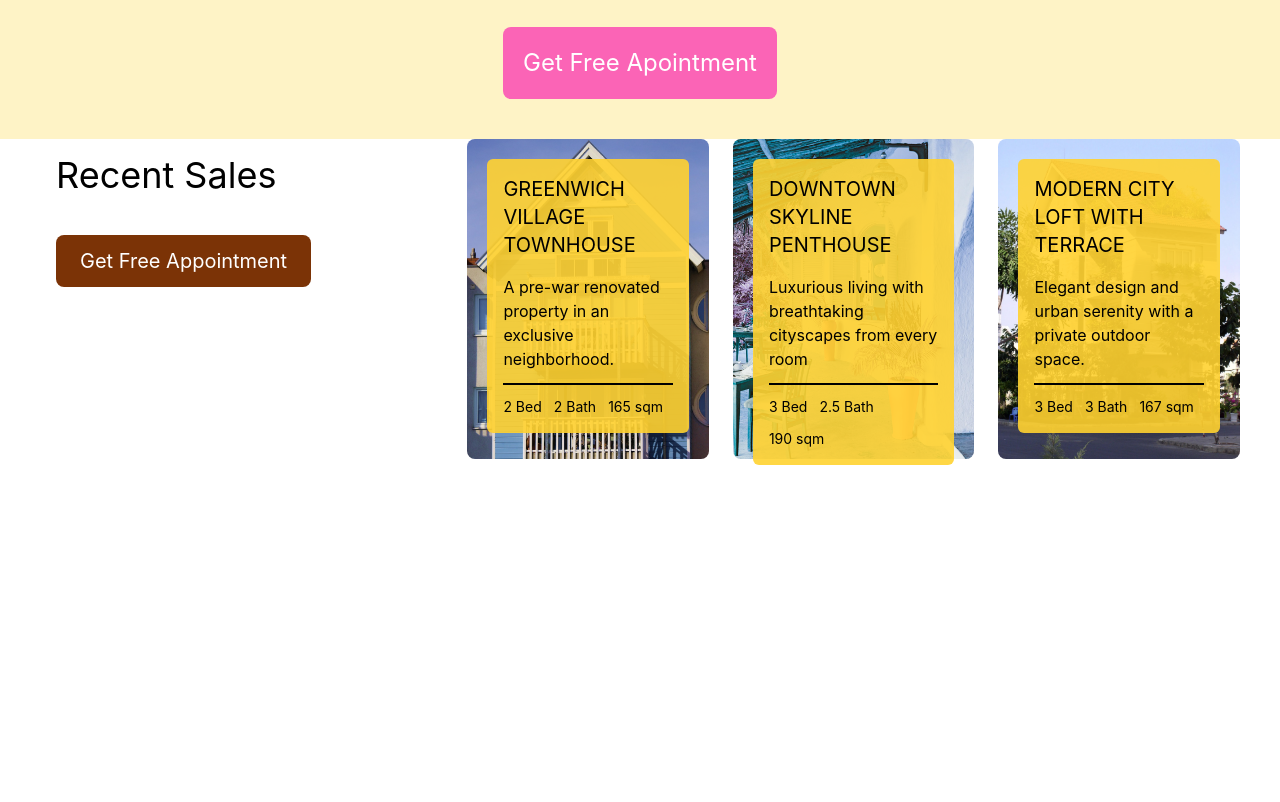
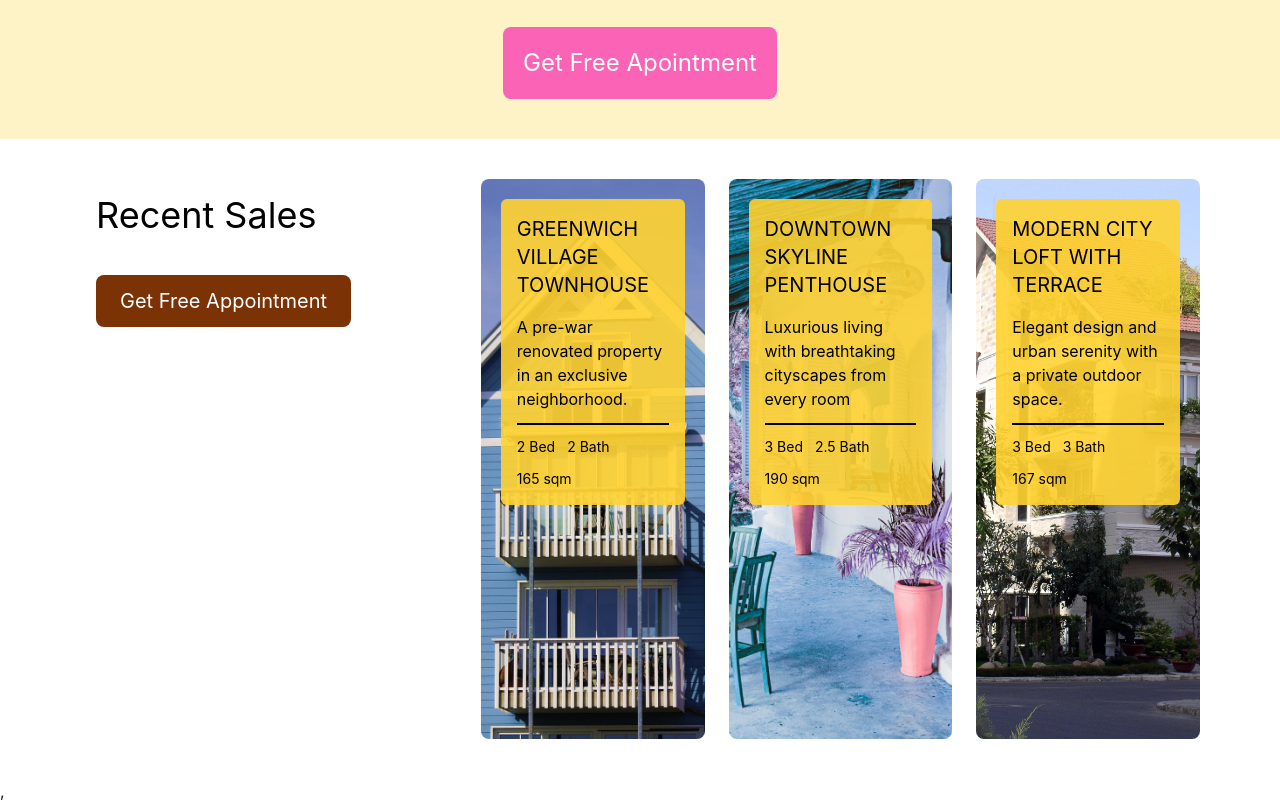
Before and after one commit to acquah-forever/my-realEstate, a React (Vite) app: page / in a window 1280 px wide. Shown: the part 5160-5962 px from the top of the page. Built offline with nearby package versions, Linux system fonts and the light colour scheme.

Commit message:
edited the screen height

```diff
--- a/src/components/Home.jsx
+++ b/src/components/Home.jsx
@@ -46,7 +46,7 @@ const Home = () => {
       <div className='bg-amber-100 grid drid-cols-1 itemas-center'>
       <MoreInfo />
       </div>
-      <div className='bg-white min-h-screen'>
+      <div className='bg-white p-10'>
         <RecentSales />
       </div>
 
--- a/src/components/RecentSales.jsx
+++ b/src/components/RecentSales.jsx
@@ -7,7 +7,7 @@ const RecentSales = () => {
     return (
         <div className='flex flex-col lg:flex-row gap-10 px-5 lg:px-10'>
 
-            {/* LEFT SECTION */}
+
             <div className='p-4 lg:w-1/3'>
                 <h1 className='text-3xl sm:text-4xl'>Recent Sales</h1>
 
@@ -18,12 +18,12 @@ const RecentSales = () => {
                 </div>
             </div>
 
-            {/* GRID SECTION */}
+
             <div className='grid grid-cols-1 sm:grid-cols-2 lg:grid-cols-3 gap-6 lg:w-2/3'>
 
-                {/* CARD 1 */}
+
                 <div className='relative'>
-                    <img className='w-full h-64 sm:h-72 lg:h-80 object-cover rounded-lg' src={House1} alt='house1' />
+                    <img className='w-full h-64 sm:h-72 lg:h-140 object-cover rounded-lg' src={House1} alt='house1' />
 
                     <div className='absolute top-5 left-5 right-5 bg-amber-300/90 p-4 rounded-md'>
                         <h1 className='mb-4 text-lg sm:text-xl'>GREENWICH VILLAGE TOWNHOUSE</h1>
@@ -37,9 +37,9 @@ const RecentSales = () => {
                     </div>
                 </div>
 
-                {/* CARD 2 */}
+
                 <div className='relative'>
-                    <img className='w-full h-64 sm:h-72 lg:h-80 object-cover rounded-lg' src={House2} alt='house2' />
+                    <img className='w-full h-64 sm:h-72 lg:h-140 object-cover rounded-lg' src={House2} alt='house2' />
 
                     <div className='absolute top-5 left-5 right-5 bg-amber-300/90 p-4 rounded-md'>
                         <h1 className='mb-4 text-lg sm:text-xl'>DOWNTOWN SKYLINE PENTHOUSE</h1>
@@ -53,9 +53,9 @@ const RecentSales = () => {
                     </div>
                 </div>
 
-                {/* CARD 3 */}
+
                 <div className='relative'>
-                    <img className='w-full h-64 sm:h-72 lg:h-80 object-cover rounded-lg' src={House3} alt='house3' />
+                    <img className='w-full h-64 sm:h-72 lg:h-140 object-cover rounded-lg' src={House3} alt='house3' />
 
                     <div className='absolute top-5 left-5 right-5 bg-amber-300/90 p-4 rounded-md'>
                         <h1 className='mb-4 text-lg sm:text-xl'>MODERN CITY LOFT WITH TERRACE</h1>
```
